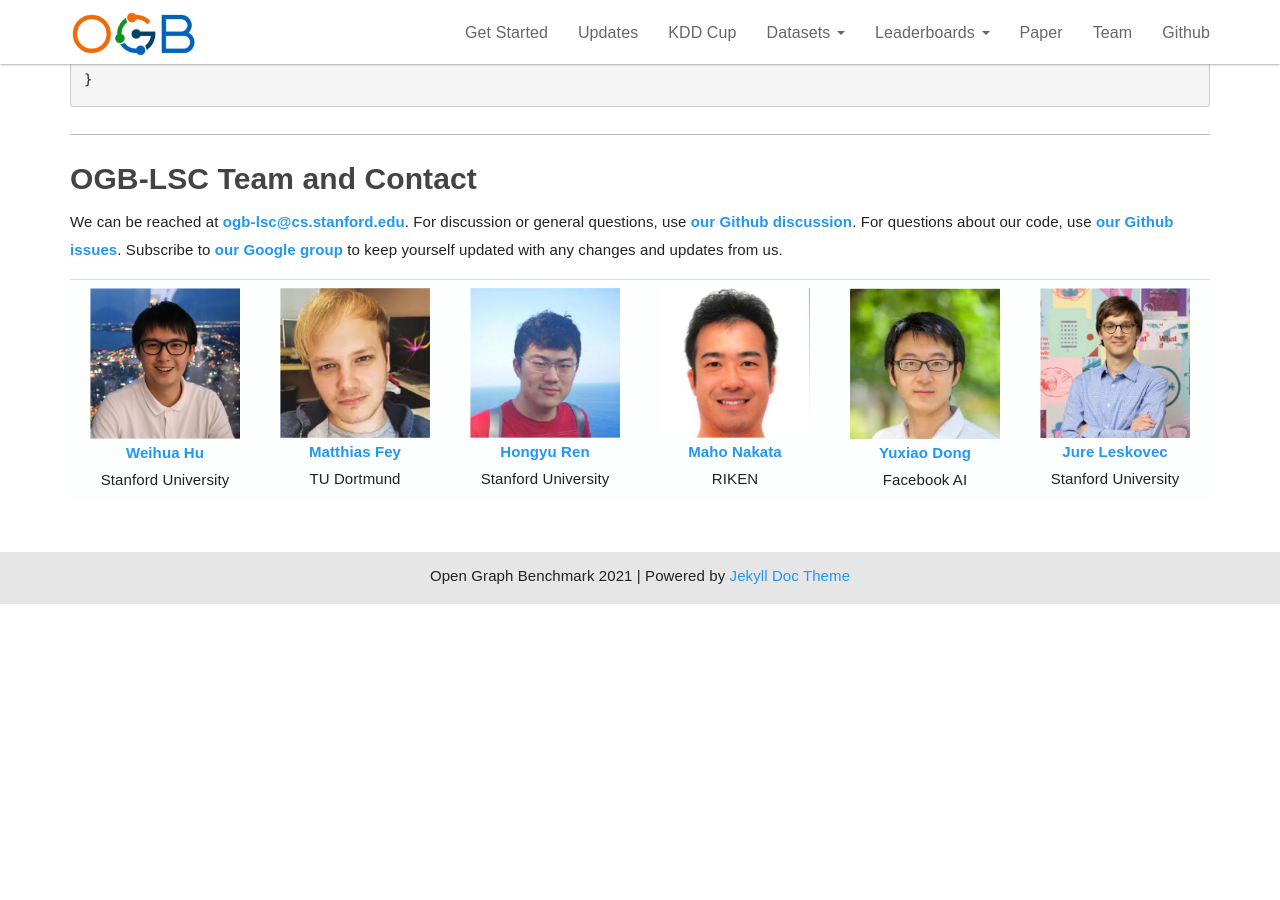
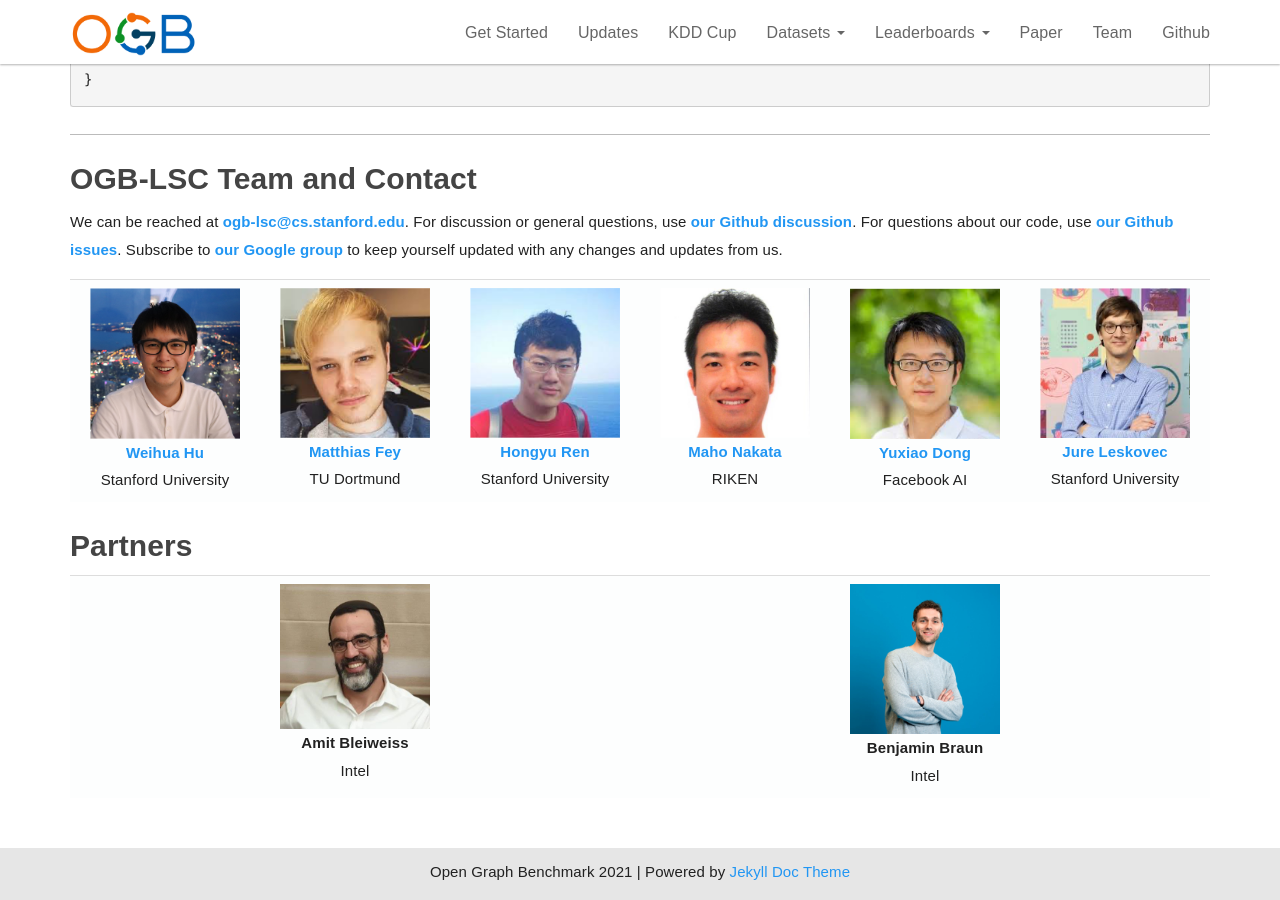
Before and after one commit to snap-stanford/ogb-web, a Jekyll site: the page built from _docs/kddcup2021/overview.md, in a window 1280 px wide and 900 px high, scrolled down 2534 px. Built offline with Jekyll 4.4.1, drawn with Linux system fonts in a browser that asks for light colours; before the commit the page ends 3138 px from its top, so only the background shows below that.

Commit message:
add intel partners

```diff
--- a/_docs/kddcup2021/overview.md
+++ b/_docs/kddcup2021/overview.md
@@ -127,18 +127,20 @@ For questions about our code, use **[our Github issues](https://github.com/snap-
   </tr>
 </table>
 
-<!-- #### **Partners**
+#### **Partners**
 <table style="background-color:#FDFEFE; border:none;">
   <tr>
     <td>
     <div style="margin: 0 auto; width: 150px; text-align: center">
-      <img src="{{ "/assets/img/intel.png" | relative_url }}" class="img-responsive">
+      <img src="{{ "/assets/img/portrait/amit.png" | relative_url }}" class="img-responsive">
+      <strong>Amit Bleiweiss</strong> <br/> Intel
       </div>
     </td>
     <td>
-    <div style="margin: 0 auto; width: 220px; text-align: center">
-      <img src="{{ "/assets/img/mit_eecs.png" | relative_url }}" class="img-responsive">
+    <div style="margin: 0 auto; width: 150px; text-align: center">
+      <img src="{{ "/assets/img/portrait/benjamin.png" | relative_url }}" class="img-responsive">
+      <strong>Benjamin Braun</strong> <br/> Intel
       </div>
     </td>
   </tr>
-</table> -->
+</table>
```
Also changed, not shown: assets/img/portrait/amit.png (added), assets/img/portrait/benjamin.png (added).
